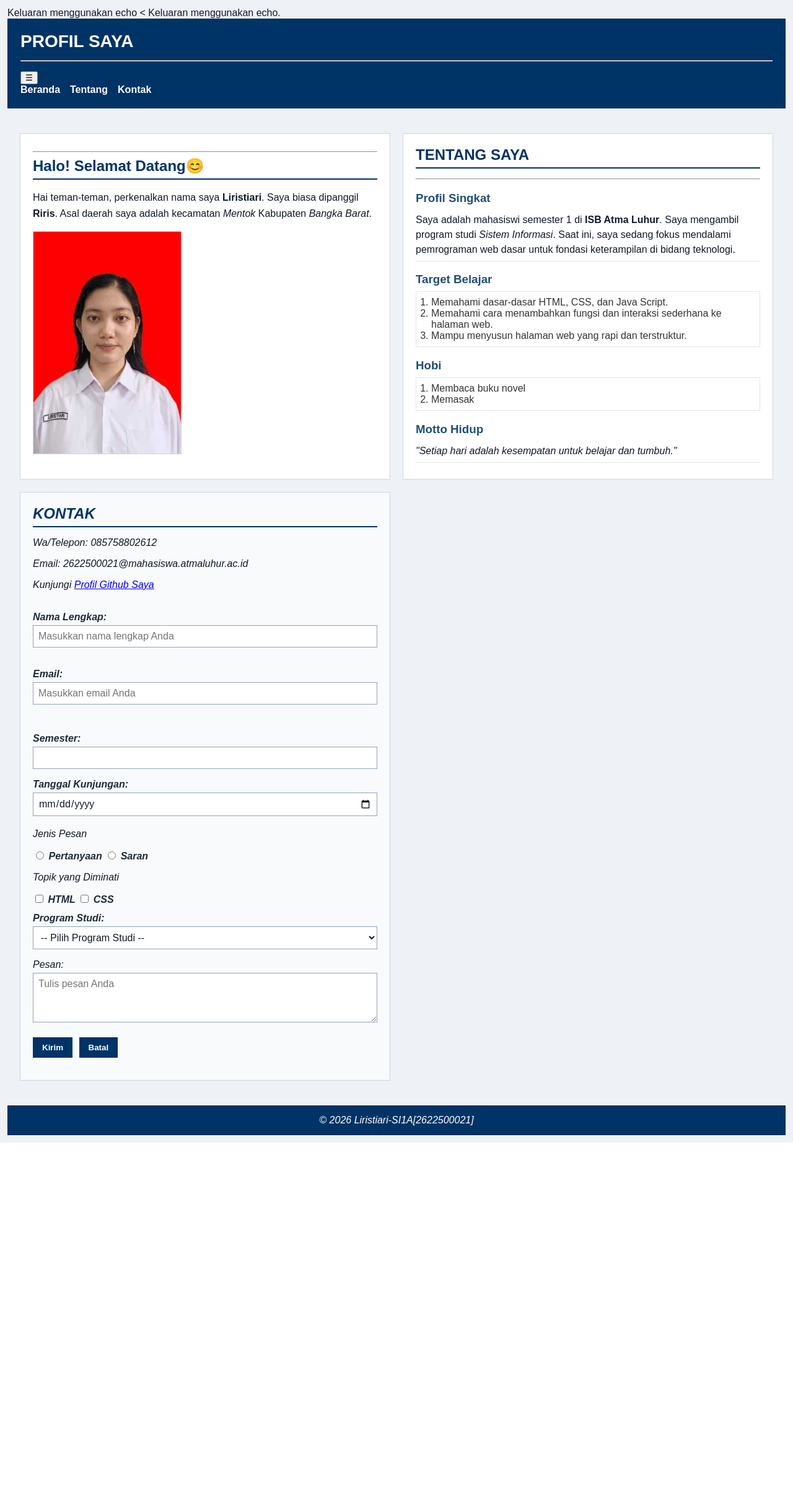
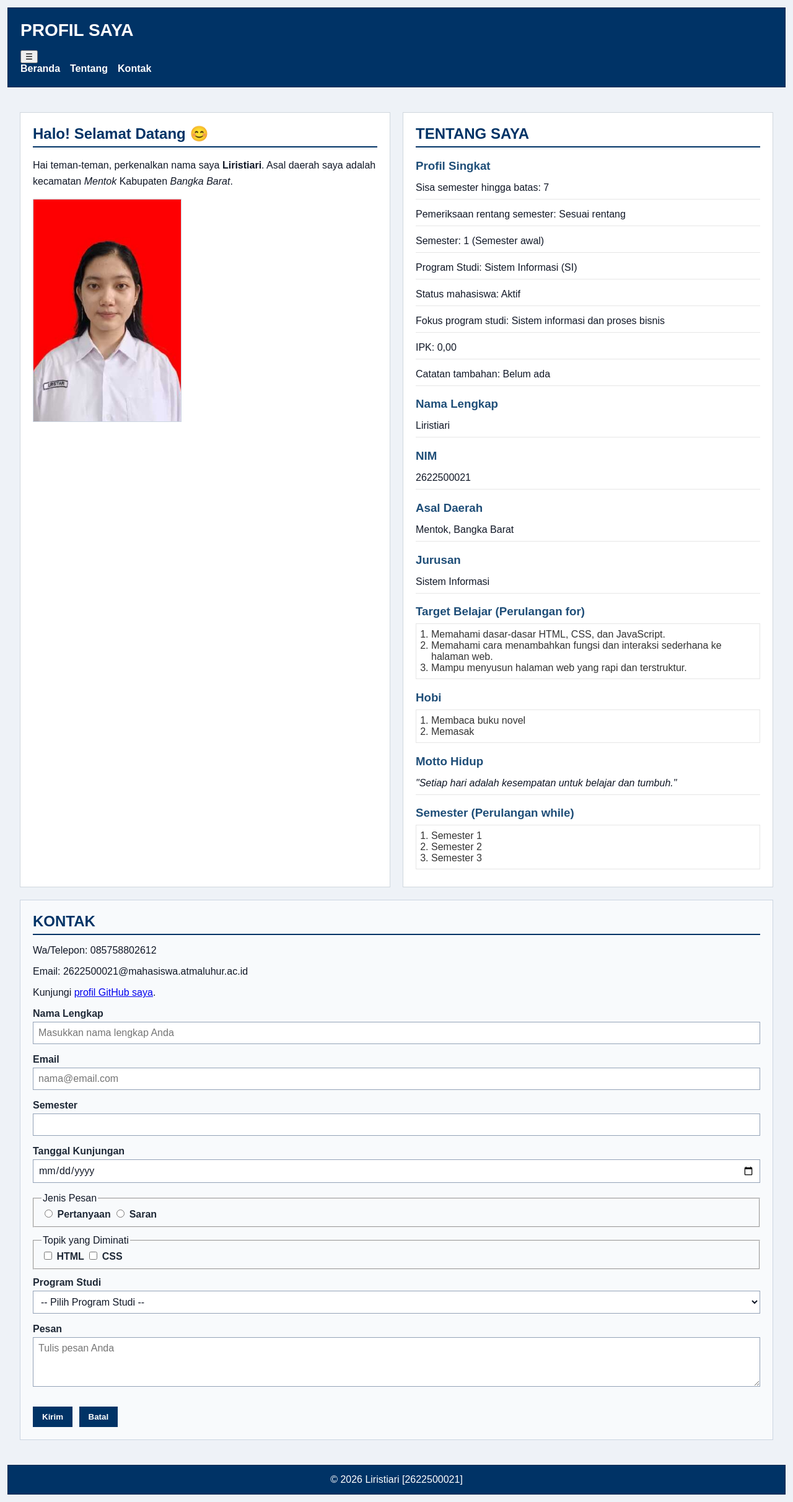
Before and after one commit to 2622500021-art/2622500021-PWD-SI1A-2627G, a PHP site: page /pertemuan-06/index.php in a window 1280 px wide. Shown: the whole page at 62% size. Before the commit the page ends 1844 px from the top, so only its background shows below. Run offline with PHP 8.4, Linux system fonts and the light colour scheme.

```diff
--- a/pertemuan-04/index.html
+++ b/pertemuan-04/index.html
@@ -1,4 +1,4 @@
-<!DOCTYPE html>
+!DOCTYPE html>
 <html lang="id">
     <head>
         <link rel="stylesheet" href="style.css">
@@ -7,6 +7,7 @@
         <title>Profil Saya</title>
         <link rel="stylesheet" href="style.css">
     </head>
+
     <body>
         <header>
             <h1>PROFIL SAYA<hr></h1>
@@ -45,7 +46,7 @@
                         <h3>Hobi</h3>
                         <ol>
                             <li>Membaca buku novel</li>
-                            <li>Memasak</li>
+               <             <li>Memasak</li>
                         </ol>
 
                         <h3>Motto Hidup</h3>
--- a/pertemuan-06/index.php
+++ b/pertemuan-06/index.php
@@ -1,95 +1,173 @@
-Keluaran menggunakan echo
-<!DOCTYPE html>
+<?php
+ // P6: PHP dasar dan pemrograman sisi peladen
+ // Bagian 1: Variabel dan konstanta
+ $nim = "2622500021";
+ $namaMahasiswa = "Liristiari";
+ $programStudi = "SI";
+ $tahunAkademik = "2026/2027";
+ $semester = 1;
+ $asalDaerah = "Mentok, Bangka Barat";
+ $ipk = 0.00;
+ $statusAktif = true;
+ $catatanTambahan = null;
+ const NAMA_MATA_KULIAH = "Pemrograman Web Dasar";
+ // Bagian 2: Operator
+ $batasSemester = 8;
+ $sisaSemester = $batasSemester - $semester;
+ $semesterValid = $semester >= 1 && $semester <= $batasSemester;
+ $statusSemester = ($semesterValid && $statusAktif)
+     ? "Sesuai rentang"
+     : "Perlu diperiksa";
+ // Bagian 3: Percabangan if-elseif-else
+ if ($semester < 3) {
+     $keteranganSemester = "Semester awal";
+ } elseif ($semester <= 6) {
+     $keteranganSemester = "Semester menengah";
+ } else {
+     $keteranganSemester = "Semester akhir";
+ }
+ // Bagian 4: Nama program studi dengan operator ternary
+ $namaProdi = ($programStudi == "SI")
+     ? "Sistem Informasi"
+     : (($programStudi == "TI") ? "Teknik Informatika" : "Lainnya");
+ // Bagian 5: Percabangan switch-case-default
+ switch ($programStudi) {
+     case "SI":
+         $fokusProgramStudi = "Sistem informasi dan proses bisnis";
+         break;
+     case "TI":
+         $fokusProgramStudi = "Komputasi dan pengembangan perangkat lunak";
+         break;
+     default:
+         $fokusProgramStudi = "Belum ditentukan";
+ }
+ // Status mahasiswa dengan operator ternary
+ $teksStatus = $statusAktif ? "Aktif" : "Tidak aktif";
+ ?>
+ <!doctype html>
  <html lang="id">
    <head>
-        <link rel="stylesheet" href="style.css">
-        <meta charset="UTF-8">
-        <meta name="viewport" content="width=device-width, initial-scale=1.0">
-        <title>Profil Saya</title>
-        <link rel="stylesheet" href="style.css">
+     <meta charset="UTF-8" />
+     <meta name="viewport" content="width=device-width, initial-scale=1.0" />
+     <title>Profil Mahasiswa</title>
+     <link rel="stylesheet" href="style.css" />
    </head>
    <body>
-        <
-
-        <?php
-    //Komentar satu baris.
-        print "Keluaran menggunakan echo.";
-
-        /*
-        Komentar beberapa baris.
-        Komentar ini tidak ditampilkan pada halaman.
-        */
-        ?>
-
      <header>
-            <div class="header top">
-            <h1>PROFIL SAYA<hr></h1>
-
+       <div class="header-top">
+         <h1>PROFIL SAYA</h1>
          <button
            class="nav-toggle"
            id="navToggle"
            type="button"
            aria-label="Buka navigasi"
            aria-controls="navMenu"
-            aria-expanded="false"
-            >
+           aria-expanded="false">
            &#9776;
          </button>
        </div>
-
-            <nav>
-                <ul>
+       <nav aria-label="Navigasi utama">
+         <ul id="navMenu">
            <li><a href="#home">Beranda</a></li>
            <li><a href="#about">Tentang</a></li>
            <li><a href="#contact">Kontak</a></li>
-                </u1>
+         </ul>
        </nav>
      </header>
-
      <main>
        <section id="home">
-                    <hr>
-                    <h2>Halo! Selamat Datang<span class="emoticon">😊</span></h2>
-                    <p>Hai teman-teman, perkenalkan nama saya <strong>Liristiari</strong>. Saya biasa dipanggil <strong>Riris</strong>. Asal daerah saya adalah kecamatan <i>Mentok</i> Kabupaten <i>Bangka Barat</i>.</p>
+         <h2>Halo! Selamat Datang 😊</h2>
+         <p>
+           Hai teman-teman, perkenalkan nama saya <strong><?= $namaMahasiswa ?></strong>.
+           Asal daerah saya adalah kecamatan <i>Mentok</i> Kabupaten <i>Bangka Barat</i>.
+         </p>
          <div class="bingkai-foto">
-                        <img src="../Foto.jpeg" alt="Foto Profil Mahasiswa" width="200">
+           <img
+             src="../Foto.jpeg"
+             alt="Foto Profil Liristiari"
+             width="200" />
+         </div>
        </section>
-
        <section id="about">
          <h2>TENTANG SAYA</h2>
-                    <hr>
          <article>
            <h3>Profil Singkat</h3>
-                        <p>Saya adalah mahasiswi semester 1 di <strong>ISB Atma Luhur</strong>. Saya mengambil program studi <i>Sistem Informasi</i>. Saat ini, saya sedang fokus mendalami pemrograman web dasar untuk fondasi keterampilan di bidang teknologi.</p>
-
-                        <h3>Target Belajar</h3>
+           <p>Sisa semester hingga batas: <?= $sisaSemester ?></p>
+           <p>Pemeriksaan rentang semester: <?= $statusSemester ?></p>
+           <p>Semester: <?= $semester ?> (<?= $keteranganSemester ?>)</p>
+           <p>Program Studi: <?= $namaProdi ?> (<?= $programStudi ?>)</p>
+           <p>Status mahasiswa: <?= $teksStatus ?></p>
+           <p>Fokus program studi: <?= $fokusProgramStudi ?></p>
+           <p>IPK: <?= number_format($ipk, 2, ',', '.') ?></p>
+           <p>
+             Catatan tambahan:
+             <?= $catatanTambahan === null ? "Belum ada" : $catatanTambahan ?>
+           </p>
+           <h3>Nama Lengkap</h3>
+           <p><?= $namaMahasiswa ?></p>
+           <h3>NIM</h3>
+           <p><?= $nim ?></p>
+           <h3>Asal Daerah</h3>
+           <p><?= $asalDaerah ?></p>
+           <h3>Jurusan</h3>
+           <p><?= $namaProdi ?></p>
+           <h3>Target Belajar (Perulangan for)</h3>
            <ol>
-                            <li>Memahami dasar-dasar HTML, CSS, dan Java Script.</li>
-                            <li>Memahami cara menambahkan fungsi dan interaksi sederhana ke halaman web.</li>
-                            <li>Mampu menyusun halaman web yang rapi dan terstruktur.</li>
+             <?php
+             for ($i = 1; $i <= 3; $i++) {
+                 echo "<li>";
+                 switch ($i) {
+                     case 1:
+                         echo "Memahami dasar-dasar HTML, CSS, dan JavaScript.";
+                         break;
+                     case 2:
+                         echo "Memahami cara menambahkan fungsi dan interaksi sederhana ke halaman web.";
+                         break;
+                     case 3:
+                         echo "Mampu menyusun halaman web yang rapi dan terstruktur.";
+                         break;
+                 }
+                 echo "</li>";
+             }
+             ?>
            </ol>
-
            <h3>Hobi</h3>
            <ol>
-                            <li>Membaca buku novel</li>
-                            <li>Memasak</li>
+             <?php
+             $daftarHobi = ["Membaca buku novel", "Memasak"];
+             foreach ($daftarHobi as $hobi) {
+                 echo "<li>$hobi</li>";
+             }
+             ?>
            </ol>
-
            <h3>Motto Hidup</h3>
-                        <p><i>"Setiap hari adalah kesempatan untuk belajar dan tumbuh."</p>
+           <p><i>"Setiap hari adalah kesempatan untuk belajar dan tumbuh."</i></p>
+           <h3>Semester (Perulangan while)</h3>
+           <ol>
+             <?php
+             $nomorSemester = 1;
+             while ($nomorSemester <= 3) {
+                 echo "<li>Semester " . $nomorSemester . "</li>";
+                 $nomorSemester++;
+             }
+             ?>
+           </ol>
          </article>
        </section>
-
        <section id="contact">
          <h2>KONTAK</h2>
          <p>Wa/Telepon: 085758802612</p>
          <p>Email: 2622500021@mahasiswa.atmaluhur.ac.id</p>
-                    <p>Kunjungi <a href="https://github.com/2622500021-art">Profil Github Saya</a></p>
-
-                    <form action="index.html" method="get">
+         <p>
+           Kunjungi
+           <a
+             target="_blank"
+             rel="noopener noreferrer"
+             href="https://github.com/2622500021-art">profil GitHub saya</a>.
+         </p>
+         <form id="contactForm" action="index.php" method="get" novalidate>
            <div class="form-group">
-                            <br>
-                            <label for="nama">Nama Lengkap:</label><br />
+             <label for="nama">Nama Lengkap</label>
              <input
                class="input-form"
                type="text"
@@ -98,48 +176,71 @@ Keluaran menggunakan echo
                placeholder="Masukkan nama lengkap Anda"
                minlength="3"
                maxlength="50"
-                            required
-                            />
+               required />
            </div>
-
            <div class="form-group">
-                            <br>
-                            <label for="email">Email:</label><br />
-                            <input class="input-form" type="email" id="email" name="email"
-                placeholder="Masukkan email Anda" required />
+             <label for="email">Email</label>
+             <input
+               class="input-form"
+               type="email"
+               id="email"
+               name="email"
+               placeholder="nama@email.com"
+               required />
            </div>
-                        <br>
            <div class="form-group">
-                            <label for="Semester">Semester:</label>
-                            <input class="input-form" type="number" id="semester" name="semester" min="1"
-                max="8" required />
+             <label for="semester">Semester</label>
+             <input
+               class="input-form"
+               type="number"
+               id="semester"
+               name="semester"
+               min="1"
+               max="8"
+               required />
            </div>
-
            <div class="form-group">
-                            <label for="tanggal">Tanggal Kunjungan:</label><br />
-                            <input class="input-form" type="date" id="tanggal" name="tanggal" required />
+             <label for="tanggal">Tanggal Kunjungan</label>
+             <input
+               class="input-form"
+               type="date"
+               id="tanggal"
+               name="tanggal"
+               required />
            </div>
-
+           <fieldset class="form-group">
+             <legend>Jenis Pesan</legend>
+             <input
+               type="radio"
+               id="pertanyaan"
+               name="jenis_pesan"
+               value="pertanyaan"
+               required />
+             <label for="pertanyaan">Pertanyaan</label>
+             <input
+               type="radio"
+               id="saran"
+               name="jenis_pesan"
+               value="saran" />
+             <label for="saran">Saran</label>
+           </fieldset>
+           <fieldset class="form-group">
+             <legend>Topik yang Diminati</legend>
+             <input
+               type="checkbox"
+               id="minat-html"
+               name="minat"
+               value="HTML" />
+             <label for="minat-html">HTML</label>
+             <input
+               type="checkbox"
+               id="minat-css"
+               name="minat"
+               value="CSS" />
+             <label for="minat-css">CSS</label>
+           </fieldset>
            <div class="form-group">
-                            <p>Jenis Pesan</p>
-
-                            <input type="radio" id="pertanyaan" name="jenis_pesan" value="pertanyaan" required />
-                            <label for="pertanyaan">Pertanyaan</label>
-
-                            <input type="radio" id="saran" name="jenis_pesan" value="saran" />
-                            <label for="saran">Saran</label>
-                        </div>
-
-                        <div class="form-group">
-                            <p>Topik yang Diminati</p>
-                            <input type="checkbox" id="minat-html" name="minat" value="HTML" />
-                            <label for="minat-html">HTML</label>
-                            <input type="checkbox" id="minat-css" name="minat" value="CSS" />
-                            <label for="minat-css">CSS</label>
-                        </div>
-
-                        <div class="form-group">
-                            <label for="prodi">Program Studi:</label><br />
+             <label for="prodi">Program Studi</label>
              <select class="input-form" id="prodi" name="prodi" required>
                <option value="">-- Pilih Program Studi --</option>
                <option value="SI">Sistem Informasi</option>
@@ -147,28 +248,25 @@ Keluaran menggunakan echo
                <option value="BD">Bisnis Digital</option>
              </select>
            </div>
-
-                        <div class="form-group"
-                        <Label for="pesan">Pesan:</label><br />
-
+           <div class="form-group">
+             <label for="pesan">Pesan</label>
              <textarea
                class="input-form"
                id="pesan"
                name="pesan"
                maxlength="300"
                placeholder="Tulis pesan Anda"
-                        required
-                        ></textarea>
+               required></textarea>
            </div>
-
+           <p id="formFeedback" aria-live="polite"></p>
            <button type="submit">Kirim</button>
            <button type="reset">Batal</button>
          </form>
        </section>
      </main>
-
      <footer>
-                <p>&copy; 2026 Liristiari-SI1A[2622500021]</p>
+       <p>&copy; <?= date("Y") ?> <?= $namaMahasiswa ?> [<?= $nim ?>]</p>
      </footer>
-            <script src="script.js"
+     <script src="script.js"></script>
    </body>
+ </html>
```
Lines whose indentation alone changed are shown as unchanged.
